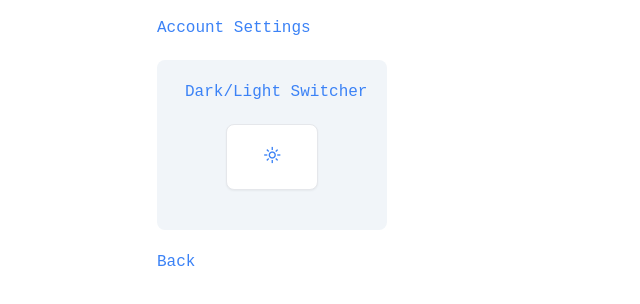
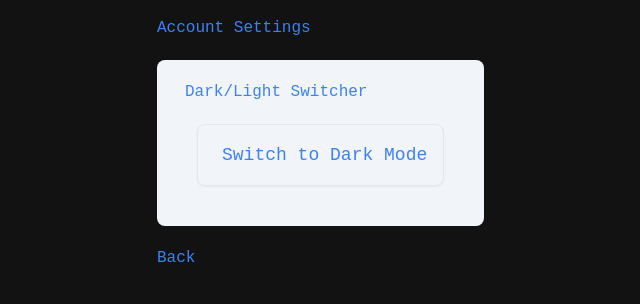
Before and after one commit to DHBuild002/reddit-minimal, a React (Create React App) app: page /settings in a window 1280 px wide. Shown: the top 304 px of the page, without its empty margins (19-659 px from the left). Built offline with nearby package versions, Linux system fonts and the light colour scheme; a web font is replaced by a local one.

Commit message:
WIP: Add Dark/Light functionality - TODO: Fix some of the finer elements to be dark mdoe friendly

```diff
--- a/src/App.css
+++ b/src/App.css
@@ -2,17 +2,6 @@
   text-align: center;
   display: flex;
   justify-content: center;
-}
-
-.App-logo {
-  height: 40vmin;
-  pointer-events: none;
-}
-
-@media (prefers-reduced-motion: no-preference) {
-  .App-logo {
-    animation: App-logo-spin infinite 20s linear;
-  }
 }
 
 .App-header {
@@ -29,12 +18,3 @@
 .App-link {
   color: #61dafb;
 }
-
-@keyframes App-logo-spin {
-  from {
-    transform: rotate(0deg);
-  }
-  to {
-    transform: rotate(360deg);
-  }
-}
--- a/src/App.js
+++ b/src/App.js
@@ -1,9 +1,18 @@
+import { useEffect } from "react";
 import { BrowserRouter as Router, Route, Routes } from "react-router-dom";
+import { useSelector } from "react-redux";
 import Home from "./pages/Home";
 import Messages from "./pages/Messages";
 import Settings from "./pages/Settings";
+import { selectThemeMode } from "./state/themeSlice";
 
 function App() {
+  const mode = useSelector(selectThemeMode);
+
+  useEffect(() => {
+    document.documentElement.setAttribute("data-theme", mode);
+  }, [mode]);
+
   return (
     <div className="flex justify-center w-full">
       <Router>
--- a/src/index.css
+++ b/src/index.css
@@ -21,6 +21,23 @@ code {
   font-family: source-code-pro, Menlo, Monaco, Consolas, "Courier New",
     monospace;
 }
+
+/* Dark/Light Theme */
+:root {
+  --background-color: #ffffff;
+  --text-color: #000000;
+}
+
+[data-theme="light"] {
+  --background-color: #121212;
+  --text-color: #ffffff;
+}
+
+body {
+  background-color: var(--background-color);
+  color: var(--text-color);
+}
+
 @layer components {
   div {
     @apply mb-2 text-blue-500 flex flex-col;
--- a/src/pages/Settings.js
+++ b/src/pages/Settings.js
@@ -2,11 +2,12 @@ import { React } from "react";
 import { Link } from "react-router-dom";
 import "../components/styles/settings.css";
 import { useSelector, useDispatch } from "react-redux";
-import { toggleTheme } from "../state/themeSlice";
+import { toggleTheme, selectThemeMode } from "../state/themeSlice";
 
 export default function Settings() {
   const dispatch = useDispatch();
   const themeClass = useSelector((state) => state.theme.themeClass);
+  const mode = useSelector(selectThemeMode);
 
   return (
     <>
@@ -16,7 +17,14 @@ export default function Settings() {
           <h3 className="text-base flex-nowrap p-0">Dark/Light Switcher</h3>
           <ul className="switch-menu">
             <li className={themeClass} onClick={() => dispatch(toggleTheme())}>
-              <Link to="/settings"></Link>
+              <span
+                className={`material-icons ${
+                  mode === "light" ? "icon-light" : "icon-dark"
+                }`}
+              ></span>
+              <span className="ml-2">
+                Switch to {mode === "light" ? "Dark" : "Light"} Mode
+              </span>
             </li>
           </ul>
         </div>
--- a/src/state/themeSlice.js
+++ b/src/state/themeSlice.js
@@ -1,7 +1,7 @@
 import { createSlice } from "@reduxjs/toolkit";
 
 const initialState = {
-  themeClass: "list-item",
+  mode: "light",
 };
 
 const themeSlice = createSlice({
@@ -9,16 +9,14 @@ const themeSlice = createSlice({
   initialState,
   reducers: {
     toggleTheme: (state) => {
-      if (state.themeClass === "list-item") {
-        state.themeClass = "list-item_light";
-      } else if (state.themeClass === "list-item_light") {
-        state.themeClass = "list-item_dark";
-      } else {
-        state.themeClass = "list-item";
-      }
+      state.mode = state.mode === "light" ? "dark" : "light";
+    },
+    setTheme: (state, action) => {
+      state.mode = action.payload;
     },
   },
 });
 
-export const { toggleTheme } = themeSlice.actions;
+export const { toggleTheme, setTheme } = themeSlice.actions;
+export const selectThemeMode = (state) => state.theme.mode;
 export default themeSlice.reducer;
```
